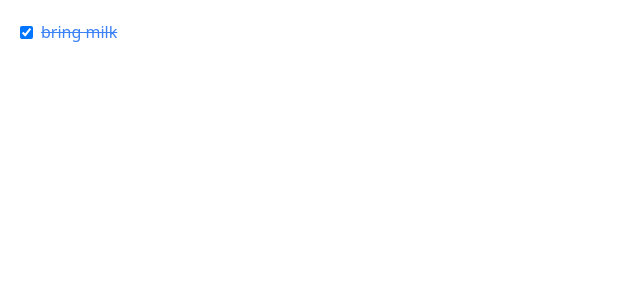
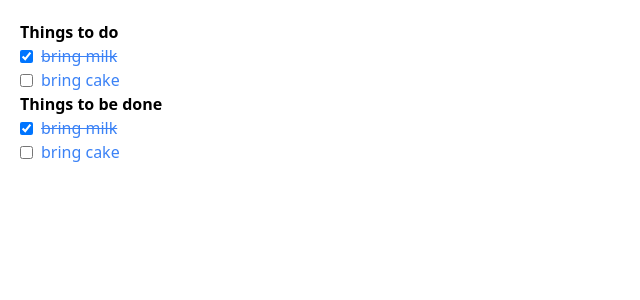
Before and after one commit to SurajCy/new-todo, a React (Vite) app: page / in a window 1280 px wide. Shown: the top 300 px of the page, without its empty margins (0-640 px from the left). Built offline with nearby package versions, Linux system fonts and the light colour scheme.

Commit message:
TODOLIST ADDED

```diff
--- a/src/App.tsx
+++ b/src/App.tsx
@@ -1,18 +1,25 @@
 import { useState } from 'react'
-import TodoRow from './Components/TodoRow'
+import TodoList from './Components/TodoList'
 
 function App() {
-  const myTodo={
+  const myTodos=[{
     id:1,
     title: "bring milk",
     done: true
-  }
+  },
+    {
+      id:2,
+      title: "bring cake",
+      done: false
+    }
+  ]
 
   return(
     <div className="p-5">
-
-<TodoRow
-todo={myTodo} />
+      <h1 className="text-2x font-bold"> Things to do </h1>
+<TodoList todos={myTodos}/>
+<h1 className="text-2x font-bold"> Things to be done </h1>
+<TodoList todos={myTodos}/>
     </div>
 
   )
--- /dev/null
+++ b/src/Components/TodoList.tsx
@@ -0,0 +1,17 @@
+import { FC, memo } from "react";
+import Todo from "../Models/Todo";
+import TodoRow from "./TodoRow";
+
+type TodoListProps = {
+    todos: Todo[]
+};
+
+const TodoList: FC<TodoListProps> = ({todos}) => {
+  return <div>
+  {todos.map(t => <TodoRow  key={t.id} todo={t}/>)}
+  </div>;
+};
+
+TodoList.defaultProps = {};
+
+export default memo(TodoList);
--- a/src/Components/TodoRow.tsx
+++ b/src/Components/TodoRow.tsx
@@ -9,7 +9,7 @@ type TodoRowProps = {
 
 const TodoRow: FC<TodoRowProps> = ({todo}) => {
 
-const {id,title,done} = todo;
+const {title,done} = todo;
 
   return <div className="flex items-center">
     <input checked={done} type="checkbox"/>
```
